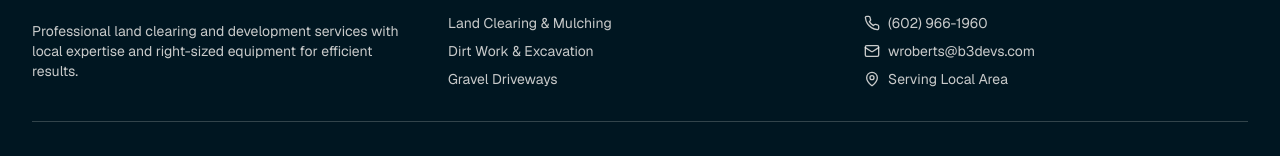
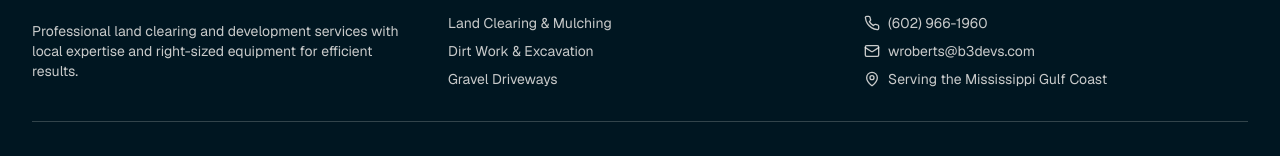
Before and after one commit to wroberts-max/b3-developers, a Next.js app: page /b3-developers/ in a window 1280 px wide. Shown: the part 2878-3034 px from the top of the page. Built offline with nearby package versions, Linux system fonts and the light colour scheme.

Commit message:
Update service area page.tsx

```diff
--- a/app/page.tsx
+++ b/app/page.tsx
@@ -282,7 +282,7 @@ export default function HomePage() {
                 </div>
                 <div className="flex items-center gap-2">
                   <MapPin className="h-4 w-4" />
-                  <span>Serving Local Area</span>
+                  <span>Serving the Mississippi Gulf Coast</span>
                 </div>
               </div>
             </div>
```
